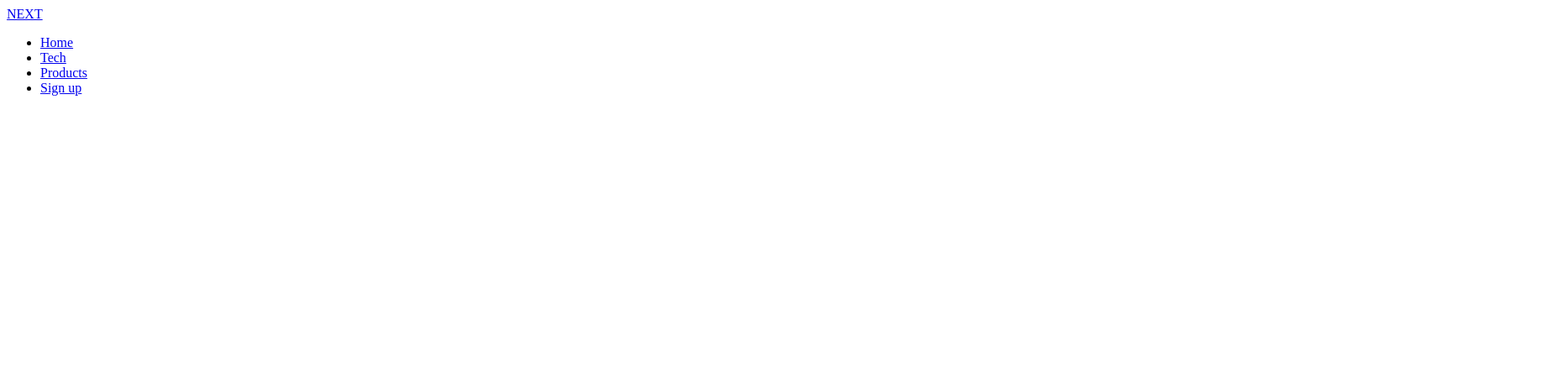
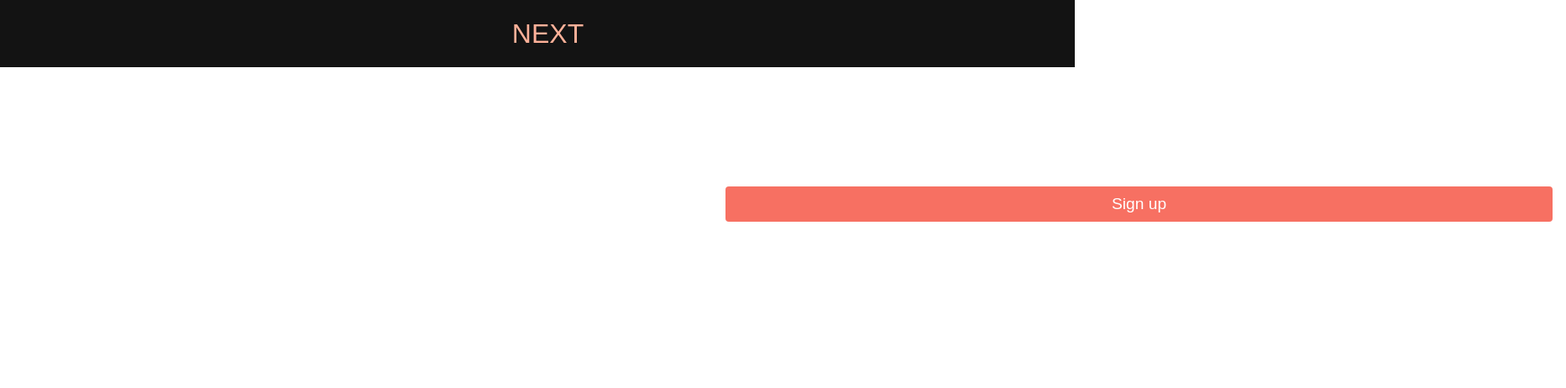
Before and after one commit to blank27/Project-number-1, a plain HTML site: page index.html in a window 1280 px wide. Shown: the whole page at 84% size, 1865 px wide, since content can reach past the window. Drawn offline with Linux system fonts and the light colour scheme.

Commit message:
commit styles.css

```diff
--- a/styles.css
+++ b/styles.css
@@ -1,3 +1,173 @@
-h1 {
-    color: red;
+* {
+    box-sizing: border-box;
+    margin: 0;
+    padding: 0;
+    font-family: 'Kumbh Sans', sans-serif;
 }
+
+.navbar {
+    background: #131313;
+    height: 80px;
+    display: flex;
+    justify-content: center;
+    align-items: center;
+    font-size: 1.2rem;
+    position: sticky;
+    top: 0;
+    z-index: 999;
+}
+
+
+.navbar__container {
+    display: flex;
+    justify-content: space-between;
+    height: 80px;
+    z-index: 1;
+    width: 100%;
+    max-width: 1300px;
+    margin: 0 auto;
+    padding: 0 50px;
+}
+
+#navbar__logo {
+    background-color: #ff8177;
+    background-image: linear-gradient(to top, #ff0844 0%, #ffb199 0%);
+    background-size: 100%;
+    -webkit-background-clip: text;
+    -moz-background-clip: text;
+    -webkit-text-fill-color: transparent;
+    -moz-text-fill-color: transparent;
+    display: flex;
+    align-items: center;
+    cursor: pointer;
+    text-decoration: none;
+    font-size: 2rem;
+}
+
+.fa-gem {
+    margin-right: 0.5rem;
+}
+
+.navbar__menu {
+    display: flex;
+    align-items: center;
+    list-style: none;
+    text-align: center;
+}
+
+.navbar__items {
+    height: 80px;
+}
+
+.navbar__links {
+    color: #fff;
+    display: flex;
+    align-items: center;
+    justify-content: center;
+    text-decoration: none;
+    padding: 0 1rem;
+    height: 100%;
+}
+
+.navbar__btn {
+    display: flex;
+    justify-content: center;
+    align-items: center;
+    padding: 0 1rem;
+    width: 100%;
+}
+
+.button {
+    display: flex;
+    justify-content: center;
+    align-items: center;
+    text-decoration: none;
+    padding: 10px 20px;
+    height: 100%;
+    width: 100%;
+    border: none;
+    outline: none;
+    border-radius: 4px;
+    background: #f77062;
+    color: #fff;
+}
+
+.button:hover {
+    background: #4837ff;
+    transition: all 0.3s ease;
+}
+
+.navbar__links:hover {
+    background: #f77062;
+    transition: all 0.3s ease;
+}
+
+@media screen and (max-width: 960px) {
+    .navbar__container {
+        display: flex;
+        justify-content: space-between;
+        height: 80px;
+        z-index: 1;
+        width: 100%;
+        max-width: 1300px;
+        padding: 0;
+    }
+}
+
+.navbar__menu {
+    display: flex;
+    grid-template-columns: auto;
+    margin: 0;
+    width: 100%;
+    position: absolute;
+    /*top: -1000px;
+    opacity: 0; */
+    transition: all 0.5s ease;
+    height: 50vh;
+    z-index: -1;
+}
+
+.navbar__menu.active {
+    background: #131313;
+    top: 100%;
+    opacity: 1;
+    transition: all 0.5s ease;
+    z-index: 99;
+    height: 50vh;
+    font-size: 1.6rem;
+}
+
+#navbar__logo {
+    padding-left: 25px;
+}
+
+
+.navbar__toggle .bar {
+    width: 25px;
+    height: 3px;
+    margin: 5px auto;
+    transition: all 0.3s ease-in-out;
+}
+
+.navbar__items {
+    text-align: center;
+    padding: 2rem;
+    width: 100%;
+    display: table;
+}
+
+#mobile-menu {
+    position: absolute;
+    top: 20%;
+    right: 5%;
+    transform: translate(5%, 20%);
+}
+
+.navbar__btn {
+    padding-bottom: 2rem;
+}
+
+.button {
+    display: flex;
+    justify-content: center;
+}
```
